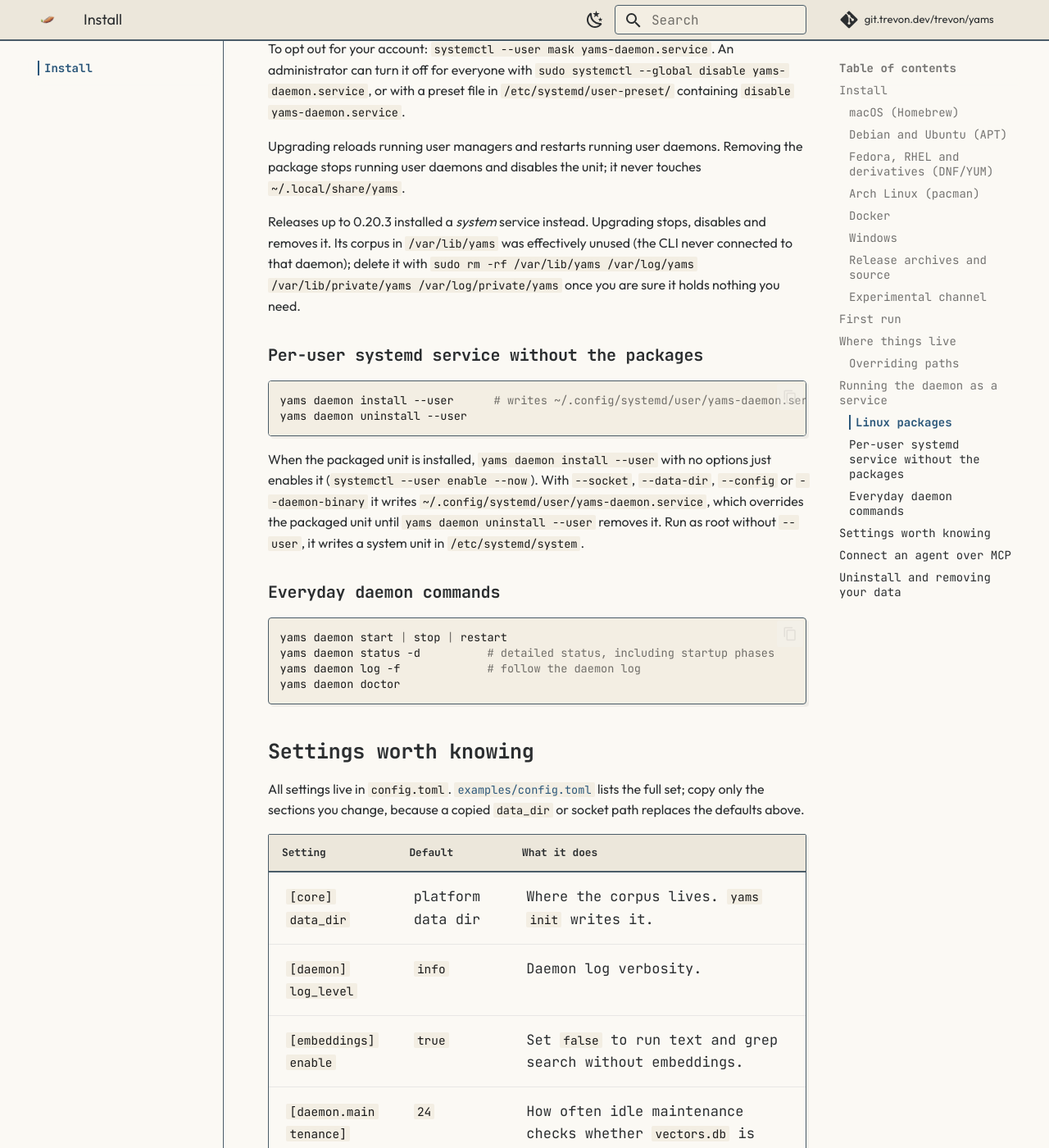
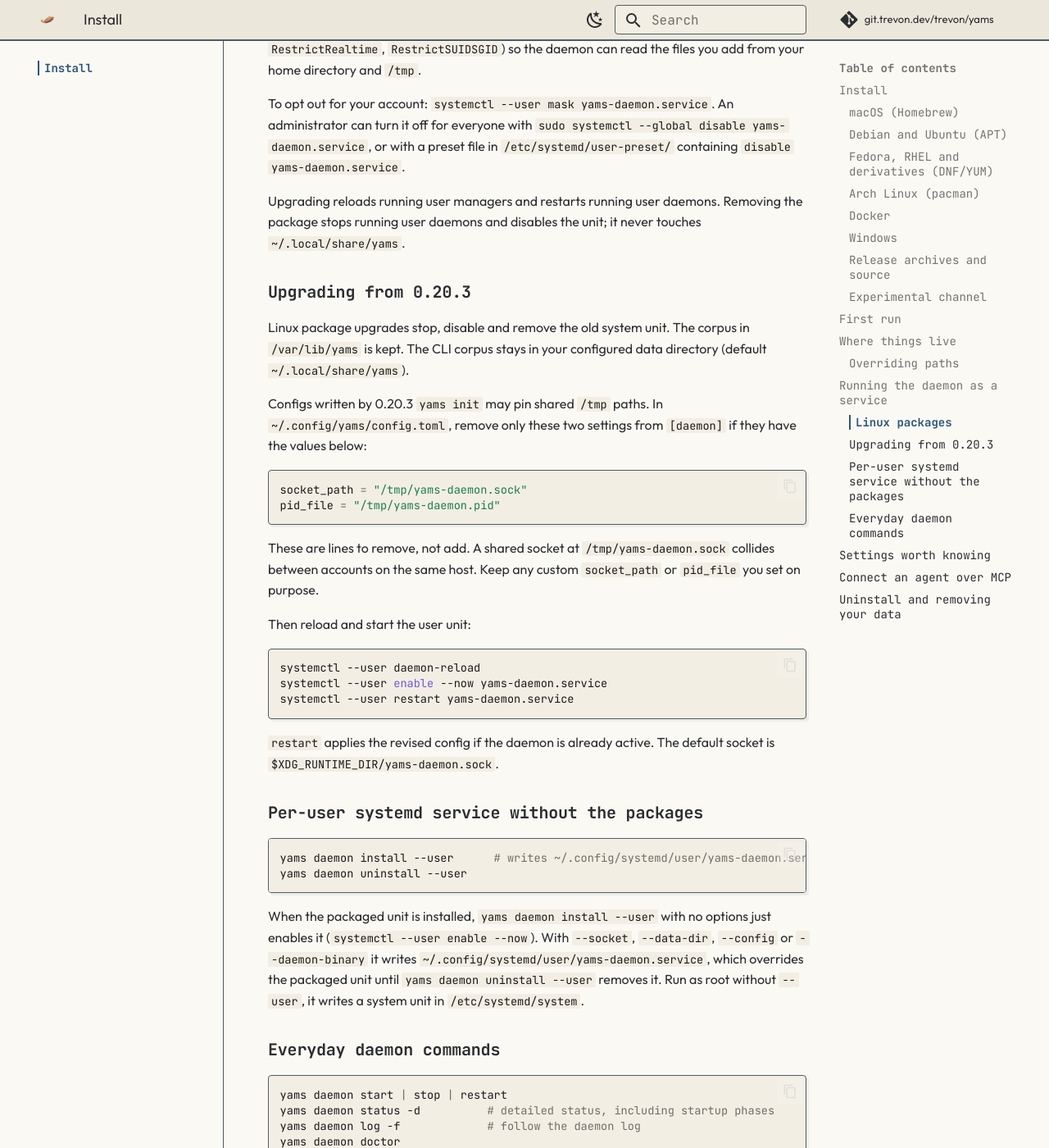
Before and after one commit to trvon/yams, an MkDocs documentation site: the page built from docs/install.md, in a window 1280 px wide and 1400 px high, scrolled down 5363 px. Shown: the whole window at 82% size. Built offline with MkDocs 1.6.1 and Material for MkDocs 9.7.7, drawn with Linux system fonts in a browser that asks for light colours; some of the changed text lies outside the part shown.

Commit message:
docs: document the 0.20.3 upgrade migration
Signed-off-by: trvon <git@trevon.dev>

````diff
--- a/docs/install.md
+++ b/docs/install.md
@@ -92,7 +92,9 @@ It installs per machine to `%ProgramFiles%\YAMS` and adds `bin` to `PATH`.
 
 The MSI installs `yams.exe`, `yams-daemon.exe` and `yams-mcp-server.exe` in
 `bin`. It registers no Windows service; the CLI starts the daemon on demand.
-MSIs up to 0.20.3 lack the daemon and the MCP server.
+MSIs up to 0.20.3 lack the daemon and the MCP server. The 0.20.3 MSI also
+installed a `yams.exe` that could not start because `yams_onnx_resource-0.dll`
+was missing. Reinstall from the 0.20.5 MSI.
 
 ### Release archives and source
 
@@ -172,7 +174,10 @@ with the same paths as the CLI:
 - socket `$XDG_RUNTIME_DIR/yams-daemon.sock` (or `daemon.socket_path`)
 - log `$XDG_STATE_HOME/yams/daemon.log` (default `~/.local/state/yams/daemon.log`)
 
-It starts with your next login session. To start it now, or after an upgrade:
+When upgrading from 0.20.3, follow the [upgrade steps](#upgrading-from-0203)
+before starting the unit.
+
+It starts with your next login session. To start it now:
 
 ```bash
 systemctl --user daemon-reload
@@ -218,11 +223,35 @@ Upgrading reloads running user managers and restarts running user daemons.
 Removing the package stops running user daemons and disables the unit; it
 never touches `~/.local/share/yams`.
 
-Releases up to 0.20.3 installed a *system* service instead. Upgrading stops,
-disables and removes it. Its corpus in `/var/lib/yams` was effectively unused
-(the CLI never connected to that daemon); delete it with
-`sudo rm -rf /var/lib/yams /var/log/yams /var/lib/private/yams /var/log/private/yams`
-once you are sure it holds nothing you need.
+### Upgrading from 0.20.3
+
+Linux package upgrades stop, disable and remove the old system unit. The corpus
+in `/var/lib/yams` is kept. The CLI corpus stays in your configured data
+directory (default `~/.local/share/yams`).
+
+Configs written by 0.20.3 `yams init` may pin shared `/tmp` paths. In
+`~/.config/yams/config.toml`, remove only these two settings from `[daemon]`
+if they have the values below:
+
+```toml
+socket_path = "/tmp/yams-daemon.sock"
+pid_file = "/tmp/yams-daemon.pid"
+```
+
+These are lines to remove, not add. A shared socket at `/tmp/yams-daemon.sock`
+collides between accounts on the same host. Keep any custom `socket_path` or
+`pid_file` you set on purpose.
+
+Then reload and start the user unit:
+
+```bash
+systemctl --user daemon-reload
+systemctl --user enable --now yams-daemon.service
+systemctl --user restart yams-daemon.service
+```
+
+`restart` applies the revised config if the daemon is already active. The
+default socket is `$XDG_RUNTIME_DIR/yams-daemon.sock`.
 
 ### Per-user systemd service without the packages
 
````
